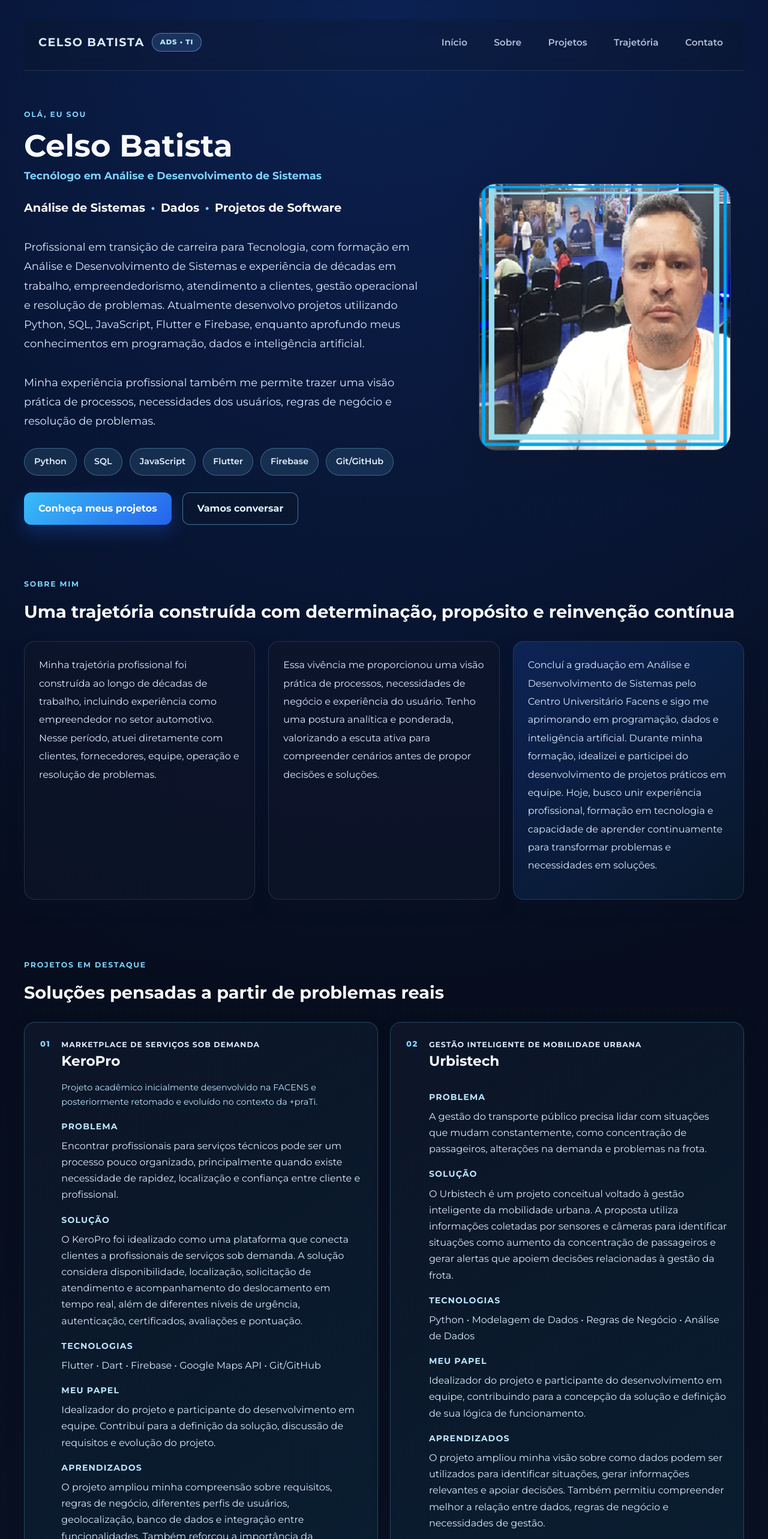
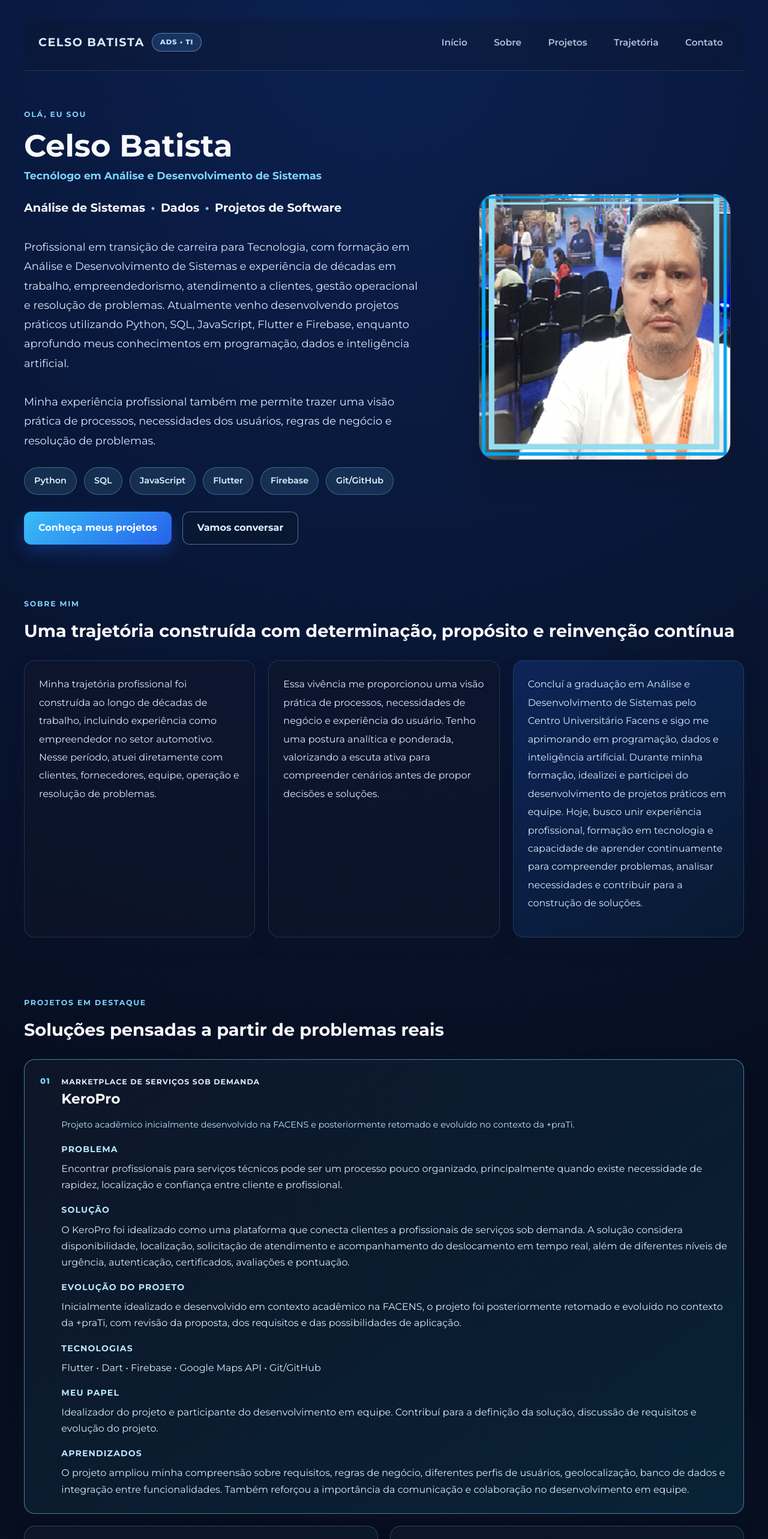
Before and after one commit to Celsoibiuna/por-tfo-lio__atualizado, a React (Vite) app: page / in a window 1280 px wide. Shown: the top 2566 px of the page at 60% size. Built offline with nearby package versions, Linux system fonts and the light colour scheme.

Commit message:
Refina conteúdo e destaque dos projetos

```diff
--- a/src/App.css
+++ b/src/App.css
@@ -295,6 +295,12 @@
   border-color: rgba(125, 211, 252, 0.65);
 }
 
+.project-card--featured {
+  grid-column: 1 / -1;
+  border-color: rgba(125, 211, 252, 0.55);
+  background: linear-gradient(145deg, rgba(15, 23, 42, 0.9), rgba(14, 116, 144, 0.2));
+}
+
 .project-card__number {
   color: #7dd3fc;
   font-size: 0.82rem;
--- a/src/App.jsx
+++ b/src/App.jsx
@@ -17,6 +17,8 @@ const projects = [
       'Encontrar profissionais para serviços técnicos pode ser um processo pouco organizado, principalmente quando existe necessidade de rapidez, localização e confiança entre cliente e profissional.',
     solution:
       'O KeroPro foi idealizado como uma plataforma que conecta clientes a profissionais de serviços sob demanda. A solução considera disponibilidade, localização, solicitação de atendimento e acompanhamento do deslocamento em tempo real, além de diferentes níveis de urgência, autenticação, certificados, avaliações e pontuação.',
+    evolution:
+      'Inicialmente idealizado e desenvolvido em contexto acadêmico na FACENS, o projeto foi posteriormente retomado e evoluído no contexto da +praTi, com revisão da proposta, dos requisitos e das possibilidades de aplicação.',
     technologies: 'Flutter • Dart • Firebase • Google Maps API • Git/GitHub',
     role:
       'Idealizador do projeto e participante do desenvolvimento em equipe. Contribuí para a definição da solução, discussão de requisitos e evolução do projeto.',
@@ -25,12 +27,12 @@ const projects = [
   },
   {
     number: '02',
-    title: 'Urbistech',
+    title: 'UrbiTech',
     subtitle: 'Gestão inteligente de mobilidade urbana',
     problem:
       'A gestão do transporte público precisa lidar com situações que mudam constantemente, como concentração de passageiros, alterações na demanda e problemas na frota.',
     solution:
-      'O Urbistech é um projeto conceitual voltado à gestão inteligente da mobilidade urbana. A proposta utiliza informações coletadas por sensores e câmeras para identificar situações como aumento da concentração de passageiros e gerar alertas que apoiem decisões relacionadas à gestão da frota.',
+      'O UrbiTech é um projeto conceitual voltado à gestão inteligente da mobilidade urbana. A proposta utiliza dados coletados por sensores e câmeras para identificar situações como aumento da concentração de passageiros e gerar alertas que apoiem decisões relacionadas à gestão da frota.',
     technologies: 'Python • Modelagem de Dados • Regras de Negócio • Análise de Dados',
     role:
       'Idealizador do projeto e participante do desenvolvimento em equipe, contribuindo para a concepção da solução e definição de sua lógica de funcionamento.',
@@ -122,7 +124,8 @@ function App() {
               <br />
               Profissional em transição de carreira para Tecnologia, com formação em Análise e Desenvolvimento de
               Sistemas e experiência de décadas em trabalho, empreendedorismo, atendimento a clientes, gestão
-              operacional e resolução de problemas. Atualmente desenvolvo projetos utilizando Python, SQL, JavaScript,
+              operacional e resolução de problemas. Atualmente venho desenvolvendo projetos práticos utilizando Python,
+              SQL, JavaScript,
               Flutter e Firebase, enquanto aprofundo meus conhecimentos em programação, dados e inteligência artificial.
               <br />
               <br />
@@ -181,8 +184,8 @@ function App() {
                 Concluí a graduação em Análise e Desenvolvimento de Sistemas pelo Centro Universitário Facens e sigo me
                 aprimorando em programação, dados e inteligência artificial. Durante minha formação, idealizei e
                 participei do desenvolvimento de projetos práticos em equipe. Hoje, busco unir experiência profissional,
-                formação em tecnologia e capacidade de aprender continuamente para transformar problemas e necessidades
-                em soluções.
+                formação em tecnologia e capacidade de aprender continuamente para compreender problemas, analisar
+                necessidades e contribuir para a construção de soluções.
               </p>
             </div>
           </div>
@@ -196,7 +199,10 @@ function App() {
 
           <div className="projects-grid">
             {projects.map((project) => (
-              <article className="project-card" key={project.title}>
+              <article
+                className={`project-card${project.title === 'KeroPro' ? ' project-card--featured' : ''}`}
+                key={project.title}
+              >
                 <span className="project-card__number">{project.number}</span>
                 <div className="project-card__body">
                   <p className="project-card__subtitle">{project.subtitle}</p>
@@ -214,6 +220,13 @@ function App() {
 
                   <h4>Solução</h4>
                   <p>{project.solution}</p>
+
+                  {project.evolution && (
+                    <>
+                      <h4>Evolução do projeto</h4>
+                      <p>{project.evolution}</p>
+                    </>
+                  )}
 
                   <h4>Tecnologias</h4>
                   <p>{project.technologies}</p>
@@ -239,15 +252,27 @@ function App() {
             <div className="trajectory-timeline">
               <div className="timeline-item">
                 <span className="timeline-step">Experiência profissional</span>
-                <p>Décadas de trabalho, empreendedorismo, atendimento, negociação, operação e resolução de problemas.</p>
+                <p>Décadas de trabalho com atendimento, negociação, operação, gestão e resolução de problemas.</p>
+              </div>
+              <div className="timeline-item">
+                <span className="timeline-step">Empreendedorismo no ramo automotivo</span>
+                <p>Experiência prática na condução de um negócio, relacionamento com clientes, fornecedores e equipe.</p>
               </div>
               <div className="timeline-item">
                 <span className="timeline-step">Retomada dos estudos</span>
-                <p>Conclusão do Ensino Médio pelo ENCCEJA.</p>
+                <p>Retorno à formação escolar e conclusão do Ensino Médio por meio do ENCCEJA.</p>
               </div>
               <div className="timeline-item">
                 <span className="timeline-step">FACENS — ADS</span>
-                <p>Formação em Análise e Desenvolvimento de Sistemas e participação em projetos acadêmicos.</p>
+                <p>Formação em Análise e Desenvolvimento de Sistemas, com participação em projetos acadêmicos.</p>
+              </div>
+              <div className="timeline-item">
+                <span className="timeline-step">Projetos acadêmicos</span>
+                <p>Idealização e desenvolvimento em equipe de soluções como KeroPro, UrbiTech e Reino Defense.</p>
+              </div>
+              <div className="timeline-item">
+                <span className="timeline-step">+praTi</span>
+                <p>Retomada e evolução do KeroPro em um novo contexto de aprendizagem e prática profissional.</p>
               </div>
               <div className="timeline-item">
                 <span className="timeline-step">Transição para Tecnologia</span>
```
